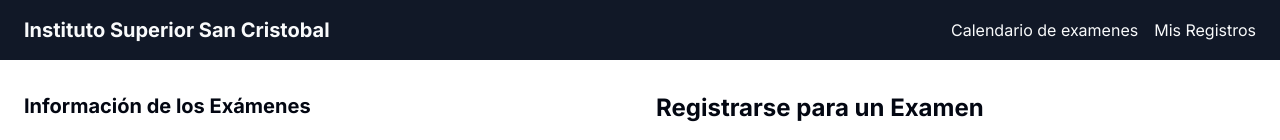
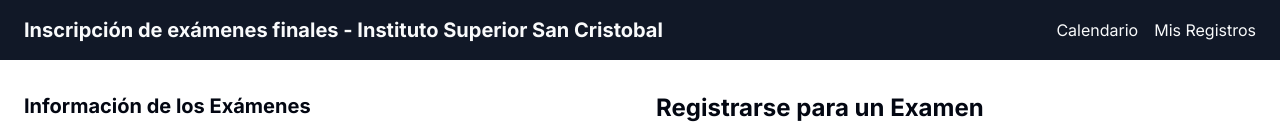
Before and after one commit to nabudev/examenes-issc, a Next.js app in the folder frontend/: page / in a window 1280 px wide. Shown: the top 140 px of the page. Built offline with nearby package versions, Linux system fonts and the light colour scheme; no server answers.

Commit message:
navegacion en la pagina entre secciones y cambio de titulo

```diff
--- a/frontend/src/components/component/calendario.jsx
+++ b/frontend/src/components/component/calendario.jsx
@@ -28,7 +28,7 @@ export function Calendario() {
   };
 
   return (
-    <section className="py-8 px-6 bg-muted">
+    <section id= "mi-calendario" className="py-8 px-6 bg-muted">
           <div className="container mx-auto">
             <h2 className="text-2xl font-bold mb-4">Calendario de Exámenes</h2>
             <div className="bg-card p-4 rounded-md shadow-sm">
--- a/frontend/src/components/component/misregistros.jsx
+++ b/frontend/src/components/component/misregistros.jsx
@@ -25,7 +25,7 @@ export function MisRegistros() {
   };
 
   return (
-    <section className="py-8 px-6">
+    <section id="mi-registro" className="py-8 px-6">
     <div className="container mx-auto">
       <h2 className="text-2xl font-bold mb-4">Mis Registros</h2>
       <div className="bg-card p-4 rounded-md shadow-sm">
--- a/frontend/src/components/component/registro.jsx
+++ b/frontend/src/components/component/registro.jsx
@@ -48,13 +48,13 @@ export function Registro() {
       <header className="bg-primary text-primary-foreground py-4 px-6 sticky top-0 z-50">
         <div className="container mx-auto flex items-center justify-between">
           <Link href="#" className="text-xl font-bold" prefetch={false}>
-            Instituto Superior San Cristobal
+            Inscripción de exámenes finales - Instituto Superior San Cristobal
           </Link>
           <nav className="flex items-center gap-4">
-            <Link href="#" className="hover:underline" prefetch={false}>
-              Calendario de examenes
+            <Link href="#mi-calendario" className="hover:underline" prefetch={false}>
+              Calendario
             </Link>
-            <Link href="#" className="hover:underline" prefetch={false}>
+            <Link href="#mi-registro" className="hover:underline" prefetch={false}>
               Mis Registros
             </Link>
           </nav>
```
